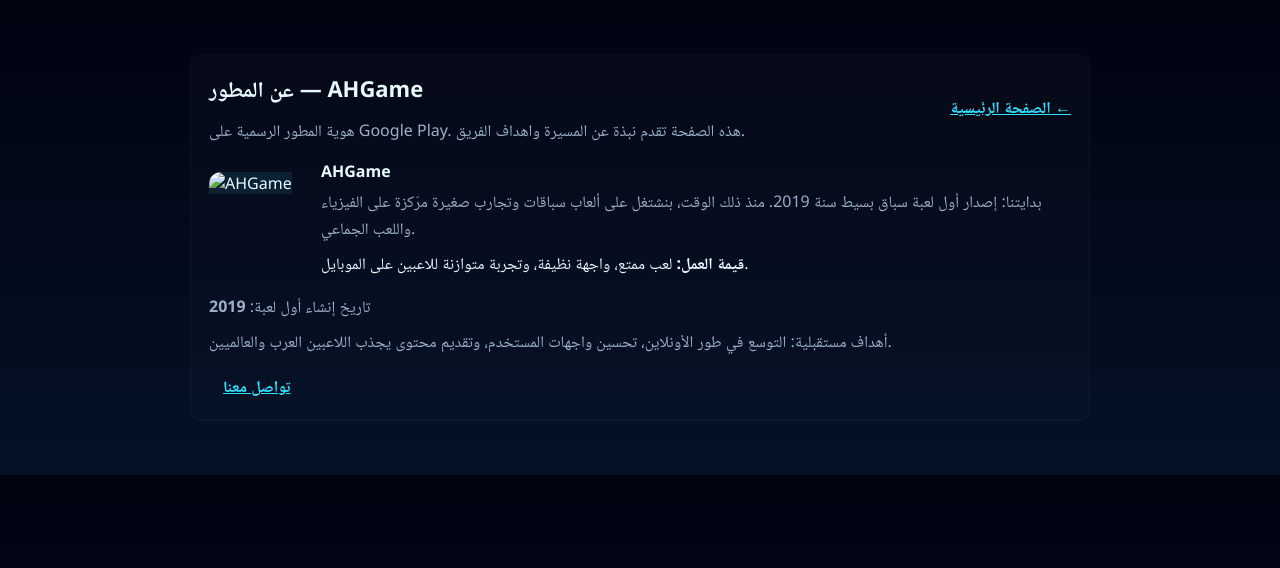
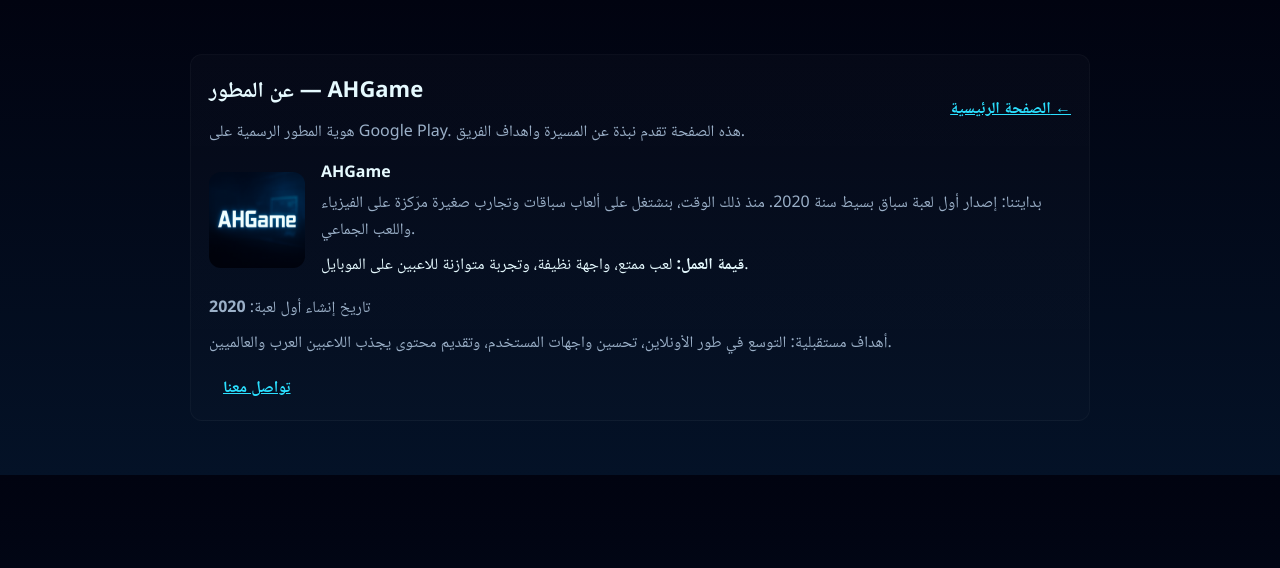
Before and after one commit to esmaeelh729-lgtm/AHGame, a plain HTML site: page About.html in a window 1280 px wide. Drawn offline with Linux system fonts and the light colour scheme.

Commit message:
Update About.html

```diff
--- a/About.html
+++ b/About.html
@@ -3,6 +3,7 @@
 <head>
   <meta charset="utf-8" />
   <meta name="viewport" content="width=device-width,initial-scale=1" />
+  <link rel="icon" type="image/png" href="imgs/file_000000002c1061f9b407dce0de5b3299.png">
   <title>About — AHGame</title>
   <style>
     :root{--bg:#031026;--muted:#9bb0c8;--neon:#2be0ff}
@@ -34,11 +35,11 @@
       <div class="row">
         <div class="logo">
           <!-- REPLACE: developer logo -->
-          <img src="AHGame_logo.png" alt="AHGame" onerror="this.style.background='#0b2033'">
+          <img src="imgs/file_000000002c1061f9b407dce0de5b3299.png" alt="AHGame" onerror="this.style.background='#0b2033'">
         </div>
         <div class="meta">
           <div style="font-weight:800">AHGame</div>
-          <div class="muted">بدايتنا: إصدار أول لعبة سباق بسيط سنة 2019. منذ ذلك الوقت، بنشتغل على ألعاب سباقات وتجارب صغيرة مرّكزة على الفيزياء واللعب الجماعي.</div>
+          <div class="muted">بدايتنا: إصدار أول لعبة سباق بسيط سنة 2020. منذ ذلك الوقت، بنشتغل على ألعاب سباقات وتجارب صغيرة مرّكزة على الفيزياء واللعب الجماعي.</div>
           <div style="margin-top:8px">
             <strong>قيمة العمل:</strong> لعب ممتع، واجهة نظيفة، وتجربة متوازنة للاعبين على الموبايل.
           </div>
@@ -46,7 +47,7 @@
       </div>
 
       <div style="margin-top:16px" class="muted">
-        <div>تاريخ إنشاء أول لعبة: <strong>2019</strong></div>
+        <div>تاريخ إنشاء أول لعبة: <strong>2020</strong></div>
         <div style="margin-top:8px">أهداف مستقبلية: التوسع في طور الأونلاين، تحسين واجهات المستخدم، وتقديم محتوى يجذب اللاعبين العرب والعالميين.</div>
       </div>
 
```
